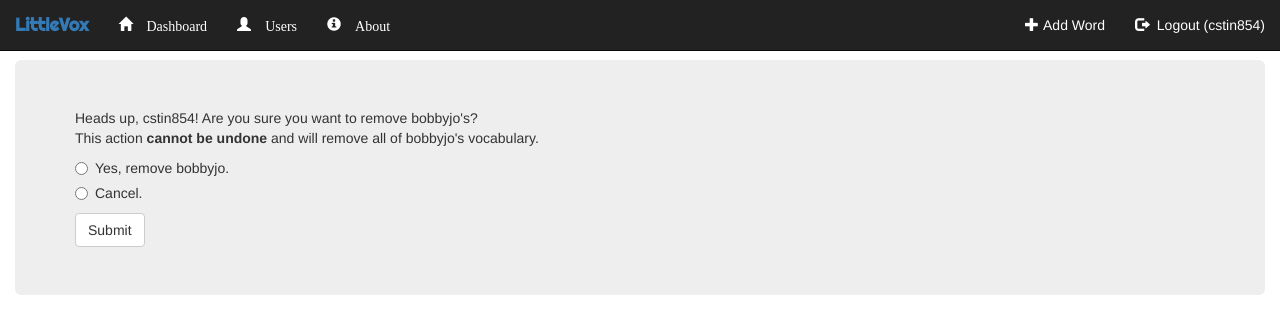
After one commit to cstin854/littlevox, a Django app: page /outline/rmchild/1/ in a window 1280 px wide. The commit adds this page. Shown: the top 334 px of the page. Run offline with Django 3.2, Linux system fonts and the light colour scheme; a user stored in the database is signed in; data comes from the database, SQL or seed files in the repository; both versions use the stored data as it was after the commit; some libraries are stand-ins or nearby versions.

Commit message:
A user can now delete a child.

```diff
--- /dev/null
+++ b/littlevox/outline/templates/outline/remove_child_template.html
@@ -0,0 +1,28 @@
+{% extends 'outline/base.html' %}
+{% block title %}Confirm remove {{child.name}}{% endblock %}
+
+{% block body %}
+
+<br>
+<div class="container-fluid">
+    <div class="jumbotron">
+        Heads up, {{ user }}! Are you sure you want to remove {{ child.name }}'s?
+        <br>
+        This action <b>cannot be undone</b> and will remove all of {{ child.name}}'s vocabulary.
+        <br>
+        <form action="/outline/rmchild/{{child.id}}/" method="post" enctype="multipart/form-data">
+            {% csrf_token %}
+            <div class="radio">
+                <label><input type="radio" name="selection" value="yes">Yes, remove {{child.name}}.</label>
+            </div>
+            <div class="radio">
+                <label><input type="radio" name="selection" value="no">Cancel.</label>
+            </div>
+
+            <input type="hidden" value="{{ child.id }}" name="childid" />
+            <button type="submit" class="btn btn-default">Submit</button>
+        </form>
+    </div>
+</div>
+
+{% endblock %}
--- a/littlevox/outline/urls.py
+++ b/littlevox/outline/urls.py
@@ -36,6 +36,7 @@ urlpatterns = [
     url(r'^rm/(?P<user>[A-Za-z0-9]+)/', views.remove_viewer, name='remove_viewer'),
     url(r'^rmword/(?P<wordid>[0-9]+)/', views.remove_word, name='remove_word'),
     url(r'^rmword_confirm/(?P<wordid>[0-9]+)/', views.remove_word_execute, name='remove_word_execute'),
+    url(r'^rmchild/(?P<childid>[0-9]+)/', views.remove_child, name='remove_child'),
     url(r'^blocked_users/', views.blocked_users, name='blocked_users'),
     url(r'^unblock/(?P<user_to_unblock>[A-Za-z0-9]+)/', views.unblock, name='unblock'),
     url(r'^frrq/(?P<recipient>[A-Za-z0-9]+)/', views.friend_request, name='friend_request'),
--- a/littlevox/outline/views.py
+++ b/littlevox/outline/views.py
@@ -117,6 +117,28 @@ def remove_word_execute(request, wordid, context=dict()):
         errorLog(request,'Success','Word removed.')
     return redirect('outline:child_dashboard', childid=child)
 
+@login_required
+@errorDecorator
+def remove_child(request, childid, context=dict()):
+    try:
+        context['child'] = Child.objects.get(id=childid)
+    except:
+        errorLog(request,'Error','Child not found.')
+        return redirect('outline:index')
+
+    #If not POST, show remove child confirmation template
+    if not request.POST or 'selection' not in request.POST:
+        return render(request, 'outline/remove_child_template.html', context)
+
+    # Otherwise, remove the child or redirect, based on form data
+    selection = request.POST['selection']
+    # If the user confimed, then delete the child and return user to index.
+    if selection == 'yes':
+        context['child'].delete()
+        errorLog(request,'Success','Child removed.')
+        return redirect('outline:index')
+    # If the user decided to cancel, return the user to the child's dashboard.
+    return redirect('outline:child_dashboard', childid=childid)
 
 # Main user view upon login.
 @login_required
```
Also changed, not shown: littlevox/outline/templates/outline/snippets/child_profile.html (+15 -0 lines), littlevox/db.sqlite3.
